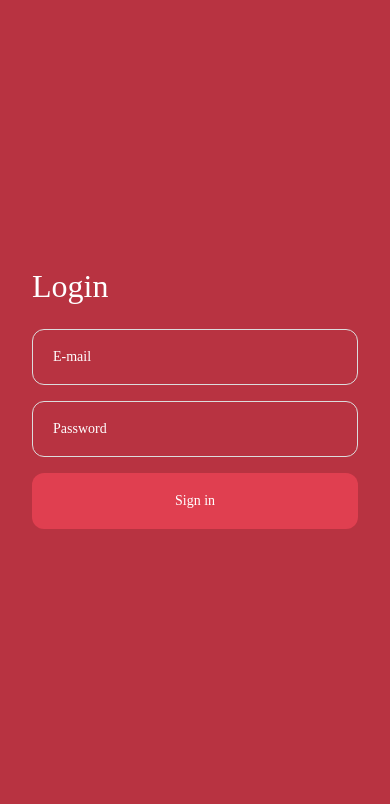
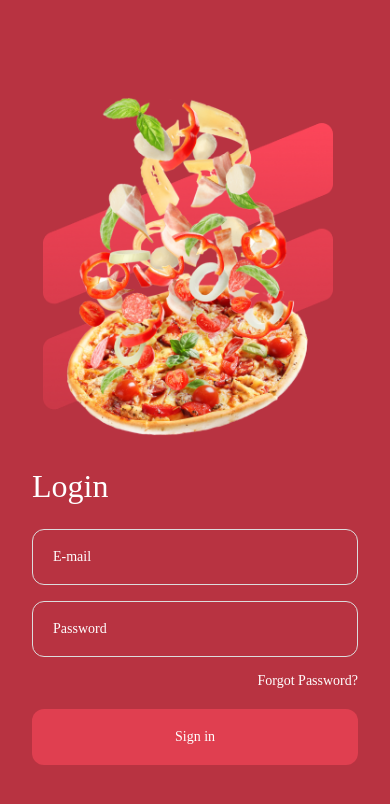
Before and after one commit to IsaqueIgor/DalePizza, a React Native app: screen / in a window 390 px wide. Shown: the top 804 px of the page. Built offline with nearby package versions, Linux system fonts and the light colour scheme.

Commit message:
feat: add forgot password

```diff
--- /dev/null
+++ b/src/@types/png.d.ts
@@ -0,0 +1 @@
+declare module '*.png'
--- a/src/screens/Signin/index.tsx
+++ b/src/screens/Signin/index.tsx
@@ -4,7 +4,16 @@ import { KeyboardAvoidingView, Platform } from 'react-native';
 import Button from 'src/components/button';
 import Input from 'src/components/input';
 
-import { Content, GradientBackground, Title } from './styles';
+import brandImg from 'assets/brand.png';
+
+import {
+  Content,
+  GradientBackground,
+  Title,
+  Brand,
+  ForgorPasswordLabel,
+  ForgotPasswordButton,
+} from './styles';
 
 const Signin = () => {
   return (
@@ -13,6 +22,7 @@ const Signin = () => {
         behavior={Platform.OS === 'ios' ? 'padding' : undefined}
       >
         <Content>
+          <Brand source={brandImg} />
           <Title>Login</Title>
           <Input
             placeholder="E-mail"
@@ -23,6 +33,9 @@ const Signin = () => {
 
           <Input placeholder="Password" type="secondary" secureTextEntry />
 
+          <ForgotPasswordButton>
+            <ForgorPasswordLabel>Forgot Password?</ForgorPasswordLabel>
+          </ForgotPasswordButton>
           <Button title="Sign in" type="secondary" />
         </Content>
       </KeyboardAvoidingView>
--- a/src/screens/Signin/styles.ts
+++ b/src/screens/Signin/styles.ts
@@ -19,6 +19,7 @@ export const Content = styled.ScrollView.attrs({
   width: 100%;
   padding: 0 32px;
 `
+
 export const Title = styled.Text`
   font-size: 32px;
   margin-bottom:24px;
@@ -28,5 +29,26 @@ export const Title = styled.Text`
 		font-family: ${theme.FONTS.TITLE};
 		color: ${theme.COLORS.TITLE};
 	`}
+`
 
+export const Brand = styled.Image.attrs({
+  resizeMode: 'contain'
+})`
+  height: 340px;
+  margin-top: 64px;
+  margin-bottom: 32px;
 `
+
+export const ForgotPasswordButton = styled.TouchableOpacity`
+  align-self: flex-end;
+  margin-bottom: 20px;
+`
+
+export const ForgorPasswordLabel = styled.Text`
+  font-size: 14px;
+
+  ${({ theme }) => css`
+		font-family: ${theme.FONTS.TEXT};
+		color: ${theme.COLORS.TITLE};
+	`}
+`
```
